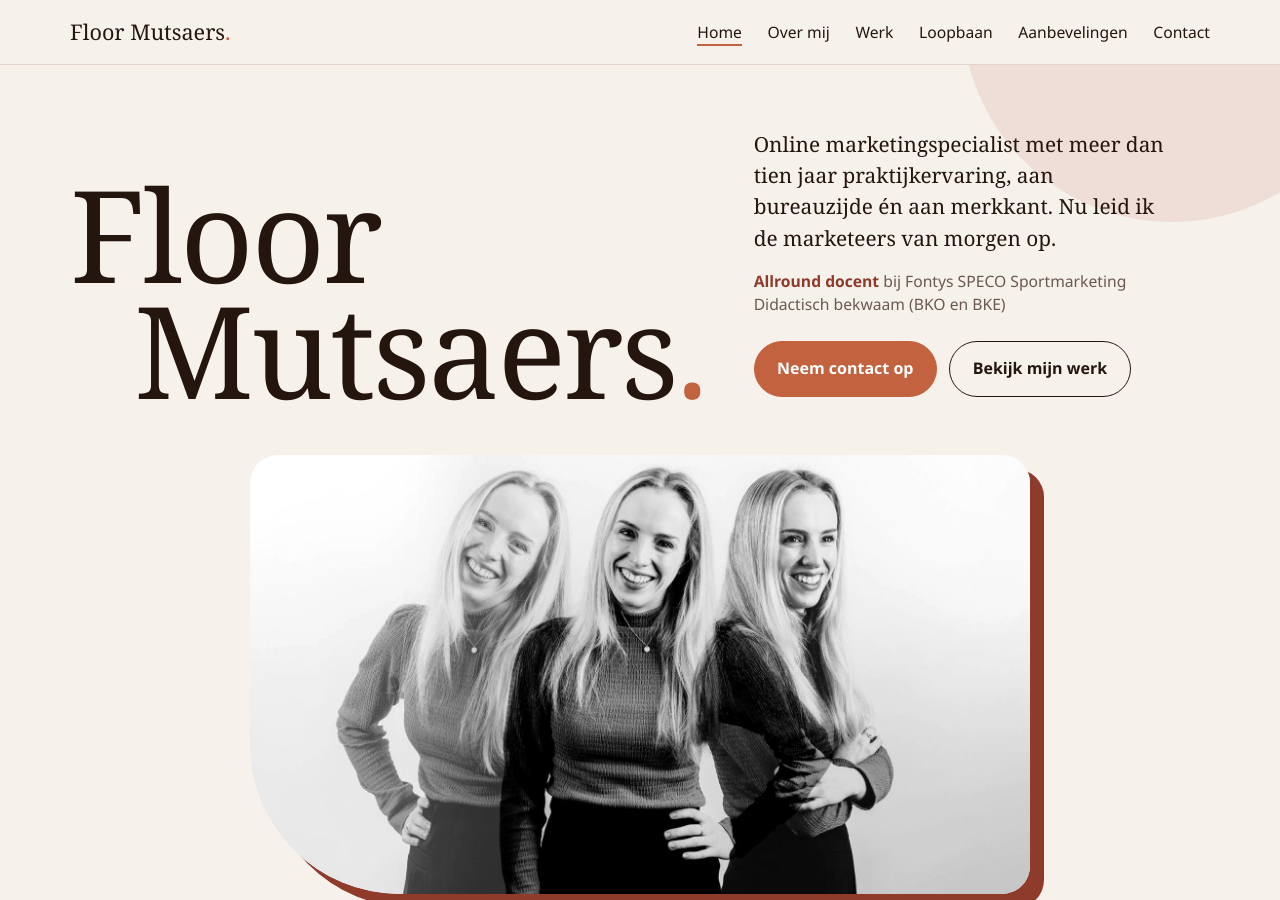
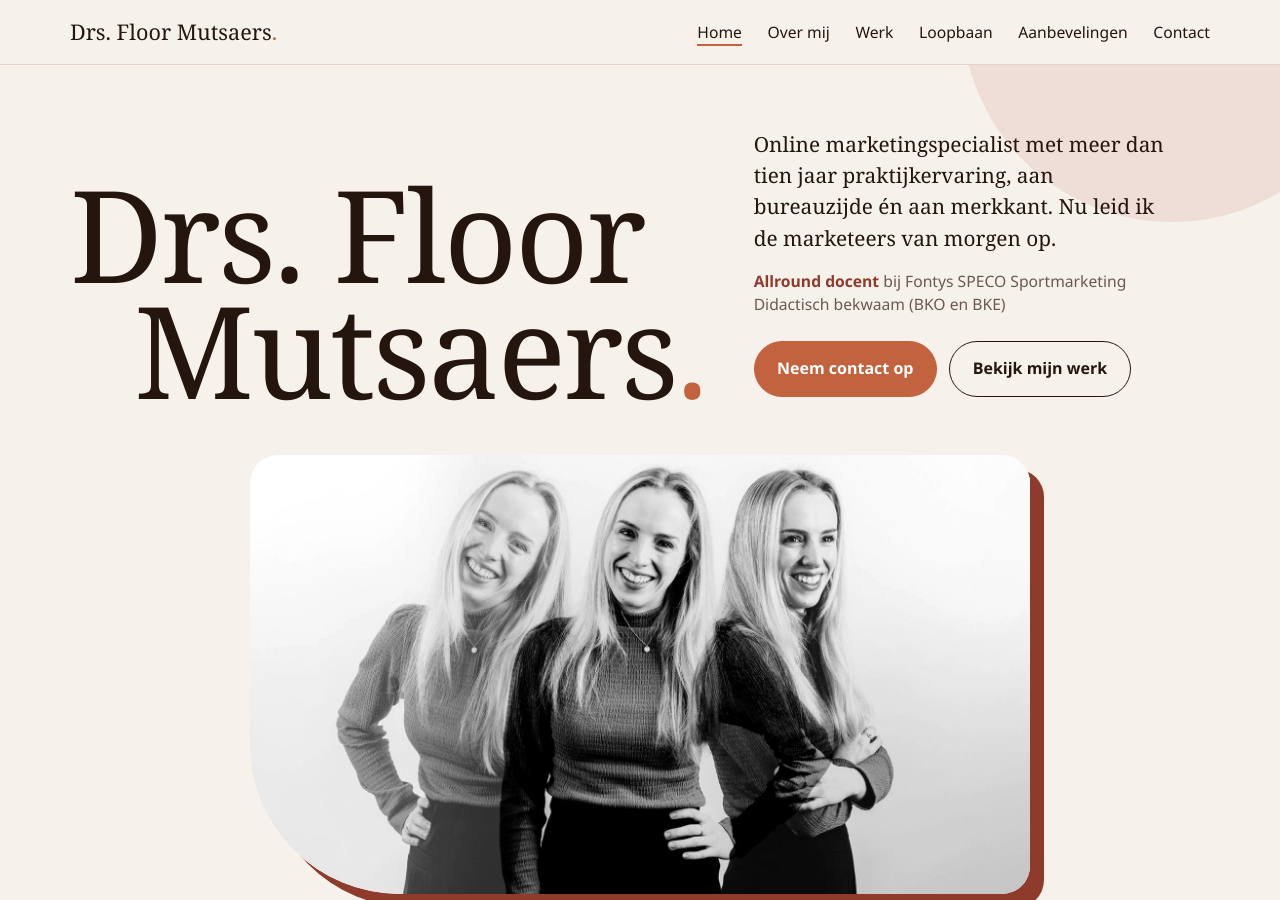
Before and after one commit to floortjemutsaers/website, a Jekyll site: the page built from index.html, in a window 1280 px wide and 900 px high. Built offline with Jekyll 4.4.1, drawn with Linux system fonts in a browser that asks for light colours; some of the changed text lies outside the part shown.

Commit message:
Update _data/algemeen.yml (via Pages CMS)

```diff
--- a/_data/algemeen.yml
+++ b/_data/algemeen.yml
@@ -1,12 +1,16 @@
-voornaam: Floor
+voornaam: Drs. Floor
 achternaam: Mutsaers
-pitch: Online marketingspecialist met meer dan tien jaar praktijkervaring, aan bureauzijde én aan merkkant. Nu leid ik de marketeers van morgen op.
+pitch: Online marketingspecialist met meer dan tien jaar praktijkervaring, aan
+  bureauzijde én aan merkkant. Nu leid ik de marketeers van morgen op.
 functie: Allround docent
 functie_bij: bij Fontys SPECO Sportmarketing
 extra_regel: Didactisch bekwaam (BKO en BKE)
 linkedin: https://www.linkedin.com/in/floormutsaers/
-email: ''
 contact_titel: Samenwerken, een gastles of een opdracht voor studenten?
-contact_tekst: Heb je een merk, club of organisatie die studenten een echte online marketingopdracht wil geven? Of zoek je een spreker over e-commerce, online marketing of digitale projecten? Stuur me een bericht.
+contact_tekst: Heb je een merk, club of organisatie die studenten een echte
+  online marketingopdracht wil geven? Of zoek je een spreker over e-commerce,
+  online marketing of digitale projecten? Stuur me een bericht.
 contact_foto: /avatar.jpg
-google_omschrijving: Drs. Floor Mutsaers is allround docent bij Fontys SPECO Sportmarketing, met meer dan tien jaar ervaring in digitale projecten, e-commerce en online marketing.
+google_omschrijving: Drs. Floor Mutsaers is allround docent bij Fontys SPECO
+  Sportmarketing, met meer dan tien jaar ervaring in digitale projecten,
+  e-commerce en online marketing.
```
